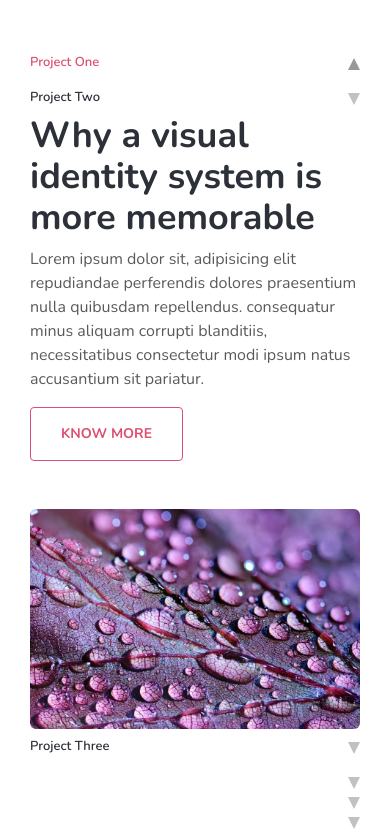
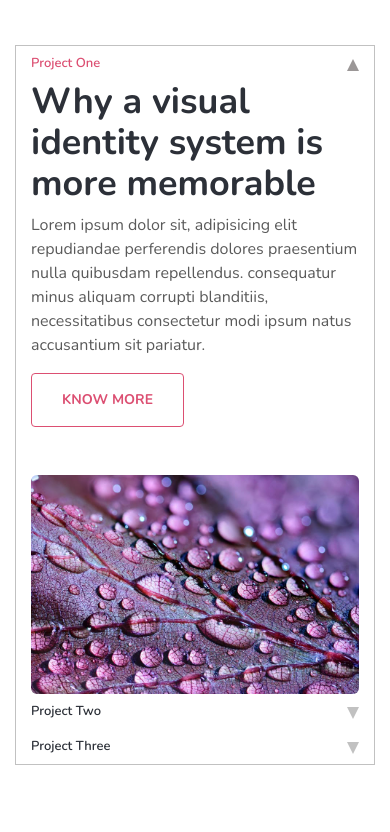
Before and after one commit to danchuhy/Capstone_01_HieuTamTri, a plain HTML site: page index.html in a window 390 px wide. Shown: the part 6325-7157 px from the top of the page. Drawn offline with nearby package versions, Linux system fonts and the light colour scheme; grey boxes are pictures that could not be loaded; a script that the page names is missing.

Commit message:
fix bug project

```diff
--- a/css/style.css
+++ b/css/style.css
@@ -615,13 +615,13 @@ img.shadow {
     border-top: none;
   }
   .resp-tabs-container {
-    border: 1px solid var(--border-color-light);
+    border: 1px solid rgb(193, 193, 193);
   }
   .resp-vtabs .resp-tab-content {
     border: 1px solid var(--border-color-light);
   }
   .resp-vtabs .resp-tabs-container {
-    border: none;
+    border: 1px solid rgb(193, 193, 193);
     float: none;
     width: 100%;
     min-height: 100px;
--- a/index.html
+++ b/index.html
@@ -479,21 +479,7 @@
                 </li>
                 <div class="clear"></div>
               </ul>
-              <div
-                class="resp-tabs-container hor_1"
-                style="border-color: rgb(193, 193, 193)"
-              >
-                <h2
-                  class="resp-accordion hor_1 resp-tab-active"
-                  role="tab"
-                  aria-controls="hor_1_tab_item-0"
-                  style="
-                    background: none white;
-                    border-color: rgb(193, 193, 193);
-                  "
-                >
-                  <span class="resp-arrow"></span>
-                </h2>
+              <div class="resp-tabs-container hor_1">
                 <div
                   class="products-content resp-tab-content hor_1 resp-tab-content-active"
                   aria-labelledby="hor_1_tab_item-0"
@@ -524,17 +510,7 @@
                     </div>
                   </div>
                 </div>
-                <h2
-                  class="resp-accordion hor_1"
-                  role="tab"
-                  aria-controls="hor_1_tab_item-1"
-                  style="
-                    background-color: rgb(245, 245, 245);
-                    border-color: rgb(193, 193, 193);
-                  "
-                >
-                  <span class="resp-arrow"></span>
-                </h2>
+
                 <div
                   class="products-content resp-tab-content hor_1"
                   aria-labelledby="hor_1_tab_item-1"
@@ -564,17 +540,7 @@
                     </div>
                   </div>
                 </div>
-                <h2
-                  class="resp-accordion hor_1"
-                  role="tab"
-                  aria-controls="hor_1_tab_item-2"
-                  style="
-                    background-color: rgb(245, 245, 245);
-                    border-color: rgb(193, 193, 193);
-                  "
-                >
-                  <span class="resp-arrow"></span>
-                </h2>
+
                 <div
                   class="products-content resp-tab-content hor_1"
                   aria-labelledby="hor_1_tab_item-2"
@@ -605,6 +571,7 @@
                     </div>
                   </div>
                 </div>
+
               </div>
             </div>
           </div>
```
